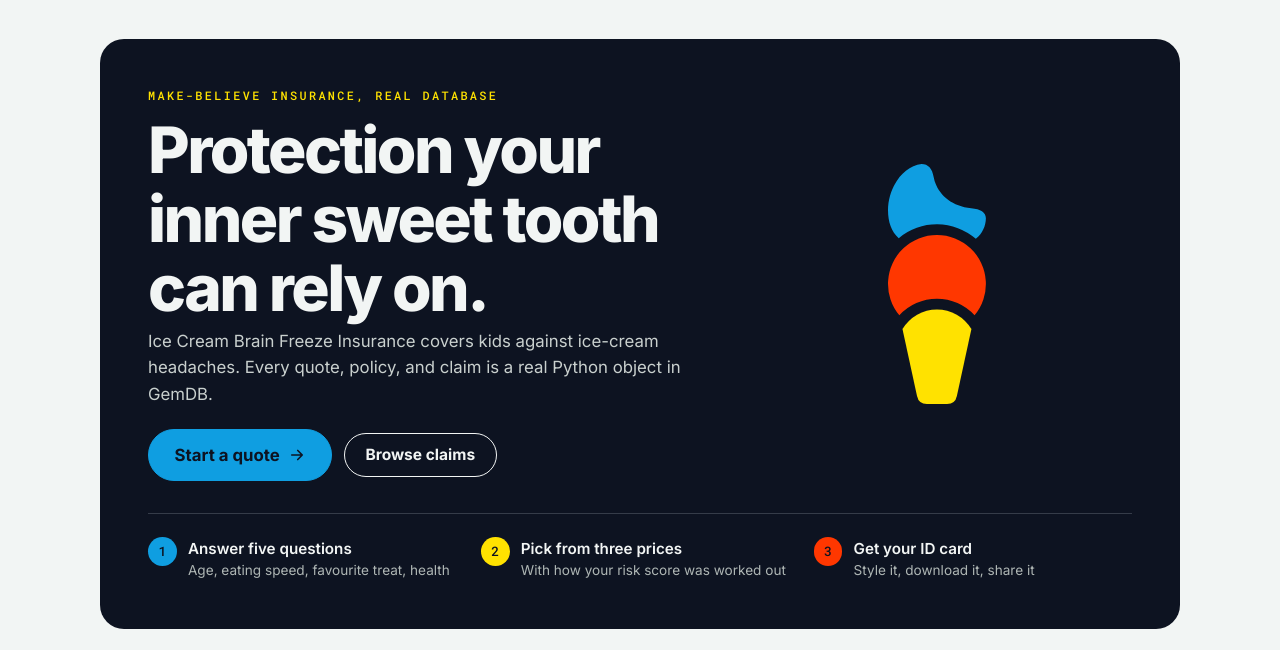
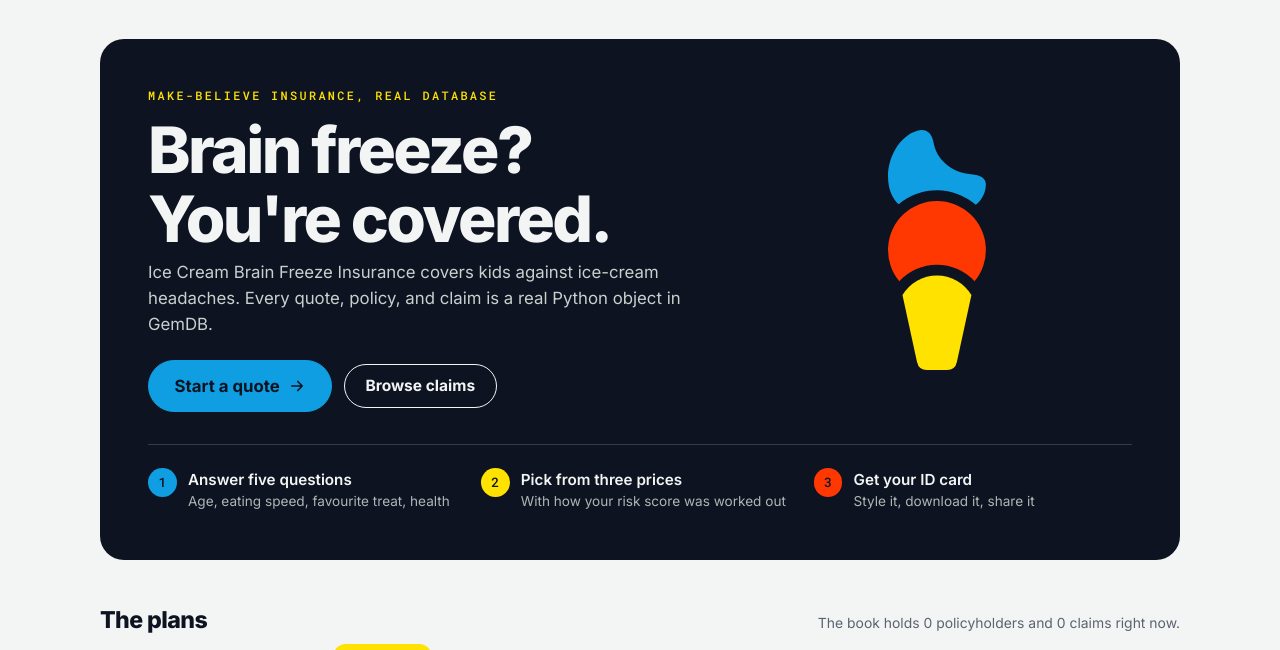
Before and after one commit to GemTalk/brain-freeze, a Flask app: page / in a window 1280 px wide. Shown: the part 71-721 px from the top of the page. Run offline with Flask 3, Linux system fonts and the light colour scheme; data that the repository does not hold is empty; parts of the project's set-up code (start-up, migrations or seed data) failed here and were passed over.

Commit message:
shorten headline

```diff
--- a/web/templates/home.html
+++ b/web/templates/home.html
@@ -8,7 +8,7 @@
     <div class="hero-grid">
       <div>
         <p class="eyebrow">Make-believe insurance, real database</p>
-        <h1>Protection your inner sweet tooth can rely on.</h1>
+        <h1>Brain freeze? You're covered.</h1>
         <p class="sub">{{ brand.name }} covers kids against ice-cream
           headaches. Every quote, policy, and claim is a
           real Python object in GemDB.</p>
```
